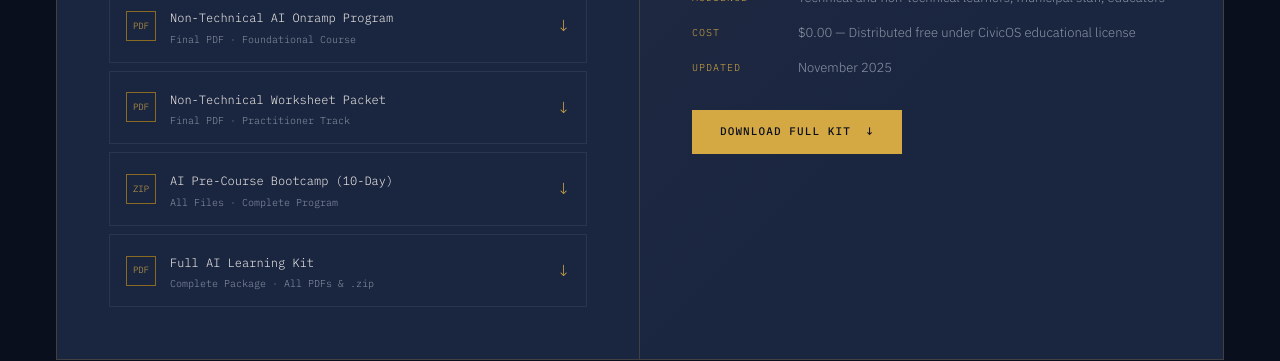
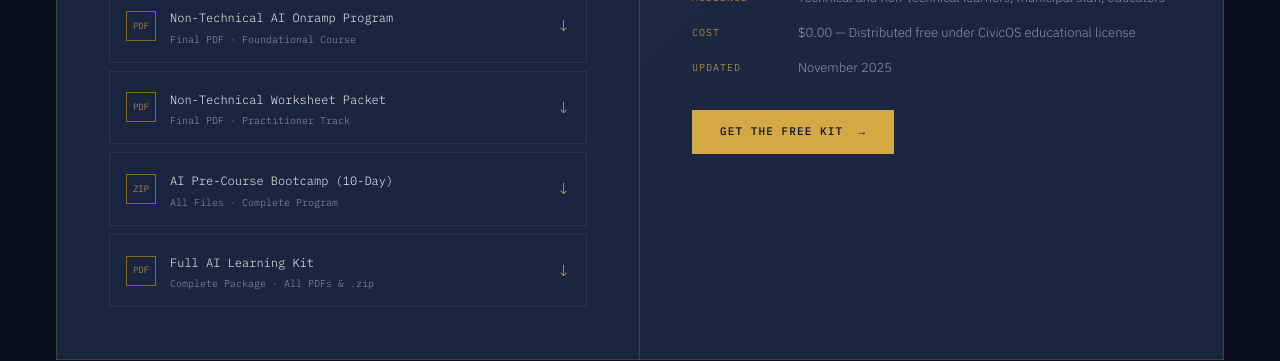
Before and after one commit to CivicOSInstitute/civicos-institute.github.io, a Jekyll site: the page built from publications.html, in a window 1280 px wide and 900 px high, scrolled down 868 px. Shown: the part 136-497 px from the top of the window. Built offline with Jekyll 4.4.1, drawn with Linux system fonts in a browser that asks for light colours; some web fonts are replaced.

Commit message:
fix: restore download email gate on publications page

```diff
--- a/publications.html
+++ b/publications.html
@@ -29,10 +29,10 @@
         <h2>CivicOS AI Learning Kit</h2>
         <p>Comprehensive instructional materials for technical and non-technical learners — building practical AI literacy and civic readiness for the modern era of open government.</p>
         <div class="kit-dls">
-          <a href="/assets/downloads/ai-onramp-program.pdf" download class="kit-dl" style="text-decoration:none;color:inherit;"><div class="kit-dl-icon">PDF</div><div style="flex:1;"><span class="kit-dl-name">Non-Technical AI Onramp Program</span><span class="kit-dl-type">Final PDF · Foundational Course</span></div><span class="kit-dl-arrow">↓</span></a>
-          <a href="/assets/downloads/ai-worksheet-packet.pdf" download class="kit-dl" style="text-decoration:none;color:inherit;"><div class="kit-dl-icon">PDF</div><div style="flex:1;"><span class="kit-dl-name">Non-Technical Worksheet Packet</span><span class="kit-dl-type">Final PDF · Practitioner Track</span></div><span class="kit-dl-arrow">↓</span></a>
-          <a href="/assets/downloads/ai-bootcamp-10day.pdf" download class="kit-dl" style="text-decoration:none;color:inherit;"><div class="kit-dl-icon">ZIP</div><div style="flex:1;"><span class="kit-dl-name">AI Pre-Course Bootcamp (10-Day)</span><span class="kit-dl-type">All Files · Complete Program</span></div><span class="kit-dl-arrow">↓</span></a>
-          <a href="/assets/downloads/ai-learning-kit.zip" download class="kit-dl" style="text-decoration:none;color:inherit;"><div class="kit-dl-icon">PDF</div><div style="flex:1;"><span class="kit-dl-name">Full AI Learning Kit</span><span class="kit-dl-type">Complete Package · All PDFs &amp; .zip</span></div><span class="kit-dl-arrow">↓</span></a>
+          <a href="#get-kit" class="kit-dl" style="text-decoration:none;color:inherit;"><div class="kit-dl-icon">PDF</div><div style="flex:1;"><span class="kit-dl-name">Non-Technical AI Onramp Program</span><span class="kit-dl-type">Final PDF · Foundational Course</span></div><span class="kit-dl-arrow">↓</span></a>
+          <a href="#get-kit" class="kit-dl" style="text-decoration:none;color:inherit;"><div class="kit-dl-icon">PDF</div><div style="flex:1;"><span class="kit-dl-name">Non-Technical Worksheet Packet</span><span class="kit-dl-type">Final PDF · Practitioner Track</span></div><span class="kit-dl-arrow">↓</span></a>
+          <a href="#get-kit" class="kit-dl" style="text-decoration:none;color:inherit;"><div class="kit-dl-icon">ZIP</div><div style="flex:1;"><span class="kit-dl-name">AI Pre-Course Bootcamp (10-Day)</span><span class="kit-dl-type">All Files · Complete Program</span></div><span class="kit-dl-arrow">↓</span></a>
+          <a href="#get-kit" class="kit-dl" style="text-decoration:none;color:inherit;"><div class="kit-dl-icon">PDF</div><div style="flex:1;"><span class="kit-dl-name">Full AI Learning Kit</span><span class="kit-dl-type">Complete Package · All PDFs &amp; .zip</span></div><span class="kit-dl-arrow">↓</span></a>
         </div>
       </div>
       <div class="kit-right">
@@ -44,7 +44,7 @@
           <div class="spec-row"><span class="spec-key">Cost</span><span class="spec-val">$0.00 — Distributed free under CivicOS educational license</span></div>
           <div class="spec-row"><span class="spec-key">Updated</span><span class="spec-val">November 2025</span></div>
         </div>
-        <a href="/assets/downloads/ai-learning-kit.zip" download class="btn-primary" style="display:inline-block;text-decoration:none;">Download Full Kit &nbsp;↓</a>
+        <a href="#get-kit" class="btn-primary" style="display:inline-block;text-decoration:none;">Get the Free Kit &nbsp;→</a>
       </div>
     </div>
   </section>
@@ -167,7 +167,7 @@
 
   <!-- Newsletter -->
   <section class="sec" style="background:var(--navy-light);">
-    <div class="nl-wrap fi">
+    <div class="nl-wrap fi" id="get-kit">
       <div class="nl-left">
         <h2>Stay <em>informed.</em><br>Stay engaged.</h2>
         <p>Be the first to receive white papers, policy analyses, and research findings from CivicOS Institute — delivered as they publish.</p>
```
